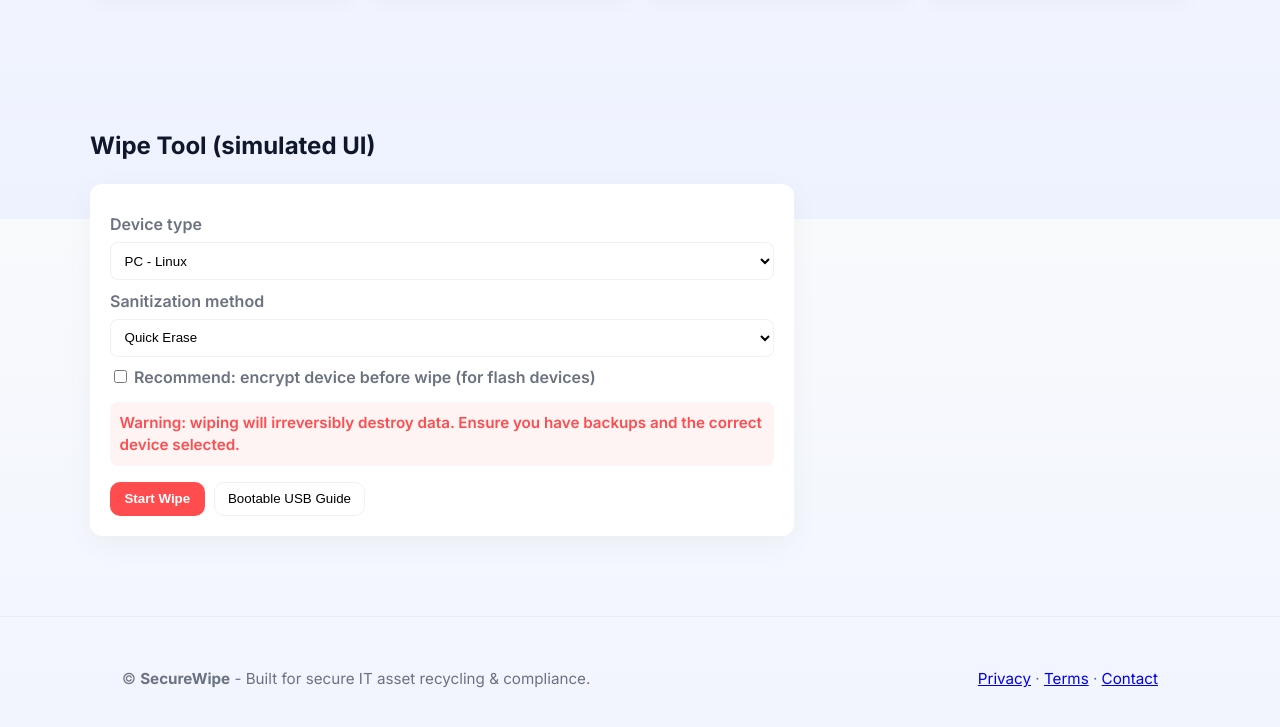
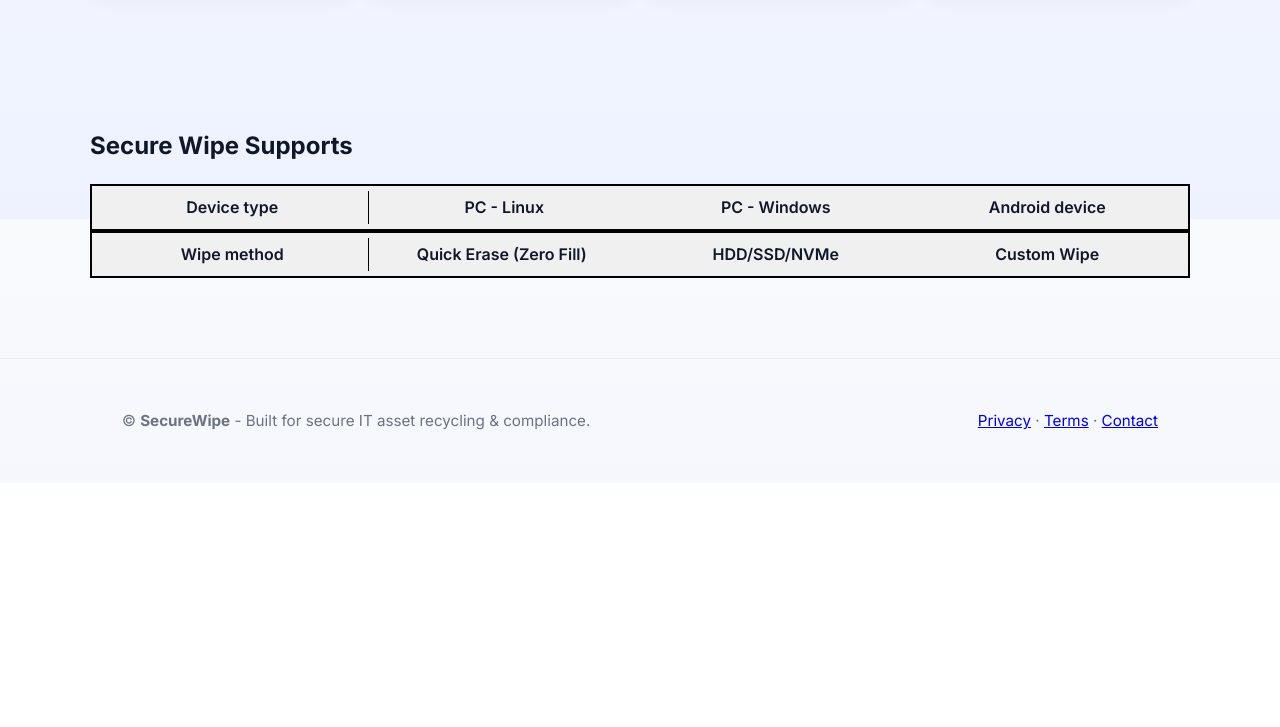
Before and after one commit to bugslayer-anant2511/SecureWipe_Prototype, a plain HTML site: page index.html in a window 1280 px wide. Shown: the part 1381-2108 px from the top of the page. After the commit the page ends 1864 px from the top, so only its background shows below. Drawn offline with nearby package versions, Linux system fonts and the light colour scheme.

Commit message:
final check

```diff
--- a/index.html
+++ b/index.html
@@ -56,7 +56,7 @@
             </p>
             <!-- Start Wiping button -->
             <button class="btn-primary" id="start-wipe-btn">
-              Start Wiping
+              Download SecureWipe OS
             </button>
 
             <!-- Step 1: Download SecureWipe ISO -->
@@ -342,45 +342,48 @@
 
       <!-- WIPE TOOL -->
       <section id="wipe" class="section wipe container">
-        <h2>Wipe Tool (simulated UI)</h2>
+        <h2>Secure Wipe Supports</h2>
 
-        <div class="wipe-grid">
-          <form id="wipe-form" class="panel" aria-label="Wipe configuration">
-            <label for="device-select">Device type</label>
-            <select id="device-select" required>
-              <option value="desktop-hdd">PC - Linux</option>
-              <option value="desktop-ssd">PC - Windows</option>
-              <option value="android">Android device</option>
-            </select>
+        <div
+          style="
+            padding: 5px;
+            align-items: center;
+            border: 2px solid black;
+            background: #f0f0f0;
+            font-weight: 600;
+            display: grid;
+            grid-template-columns: repeat(4, 1fr);
+            text-align: center;
+          "
+        >
+          <div style="padding: 5px; border-right: 1px solid black">
+            Device type
+          </div>
 
-            <label for="method-select">Sanitization method</label>
-            <select id="method-select">
-              <option value="quick">Quick Erase</option>
-              <option value="cryptographic">Cryptographic Erase</option>
-              <option value="nist">NIST SP 800-88 Purge (recommended)</option>
-            </select>
-
-            <label class="checkbox">
-              <input type="checkbox" id="encrypt-before" />
-              <span
-                >Recommend: encrypt device before wipe (for flash devices)</span
-              >
-            </label>
-
-            <p class="warning">
-              Warning: wiping will irreversibly destroy data. Ensure you have
-              backups and the correct device selected.
-            </p>
-
-            <div class="form-actions">
-              <button type="button" id="start-wipe" class="btn-danger">
-                Start Wipe
-              </button>
-              <button type="button" id="open-guide" class="btn-ghost">
-                Bootable USB Guide
-              </button>
-            </div>
-          </form>
+          <div style="padding: 5px">PC - Linux</div>
+          <div style="padding: 5px">PC - Windows</div>
+          <div style="padding: 5px">Android device</div>
+        </div>
+        <div
+          style="
+            padding: 5px;
+            align-items: center;
+            border: 2px solid black;
+            background: #f0f0f0;
+            font-weight: 600;
+            display: grid;
+            grid-template-columns: repeat(4, 1fr);
+            text-align: center;
+          "
+        >
+          <div style="padding: 5px; border-right: 1px solid black">
+            Wipe method
+          </div>
+          <div style="padding: 5px; margin-right: 5px">
+            Quick Erase (Zero Fill)
+          </div>
+          <div style="padding: 5px">HDD/SSD/NVMe</div>
+          <div style="padding: 5px">Custom Wipe</div>
         </div>
       </section>
     </main>
@@ -398,27 +401,6 @@
       </div>
     </footer>
 
-    <!-- Confirmation modal -->
-    <div
-      id="confirm-modal"
-      class="modal"
-      role="dialog"
-      aria-modal="true"
-      aria-hidden="true"
-    >
-      <div class="modal-panel">
-        <h3>Confirm wipe</h3>
-        <p id="confirm-desc">
-          You are about to run a secure wipe. This action is irreversible.
-          Continue?
-        </p>
-        <div class="modal-actions">
-          <button id="modal-cancel" class="btn-ghost">Cancel</button>
-          <button id="modal-confirm" class="btn-danger">Confirm & Start</button>
-        </div>
-      </div>
-    </div>
-
     <!-- Scripts -->
     <script src="js/script.js" defer></script>
   </body>
```
